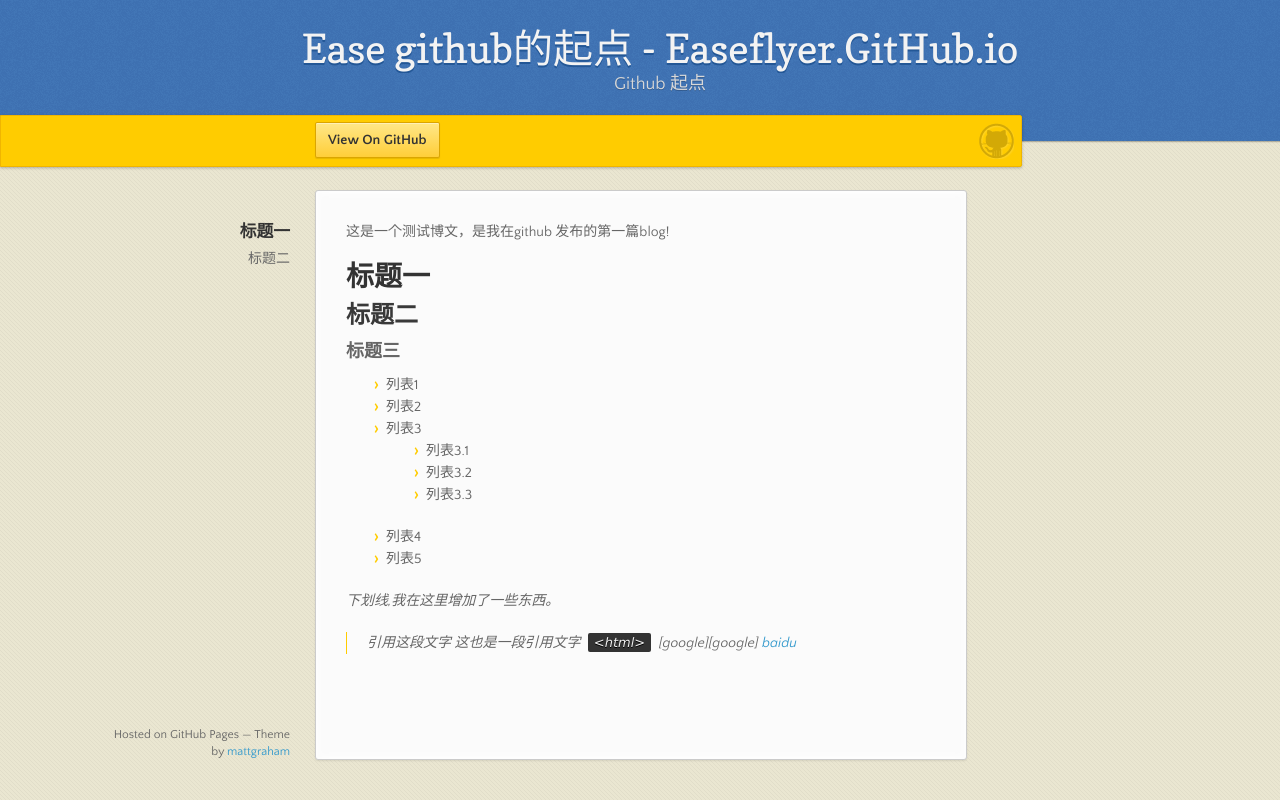
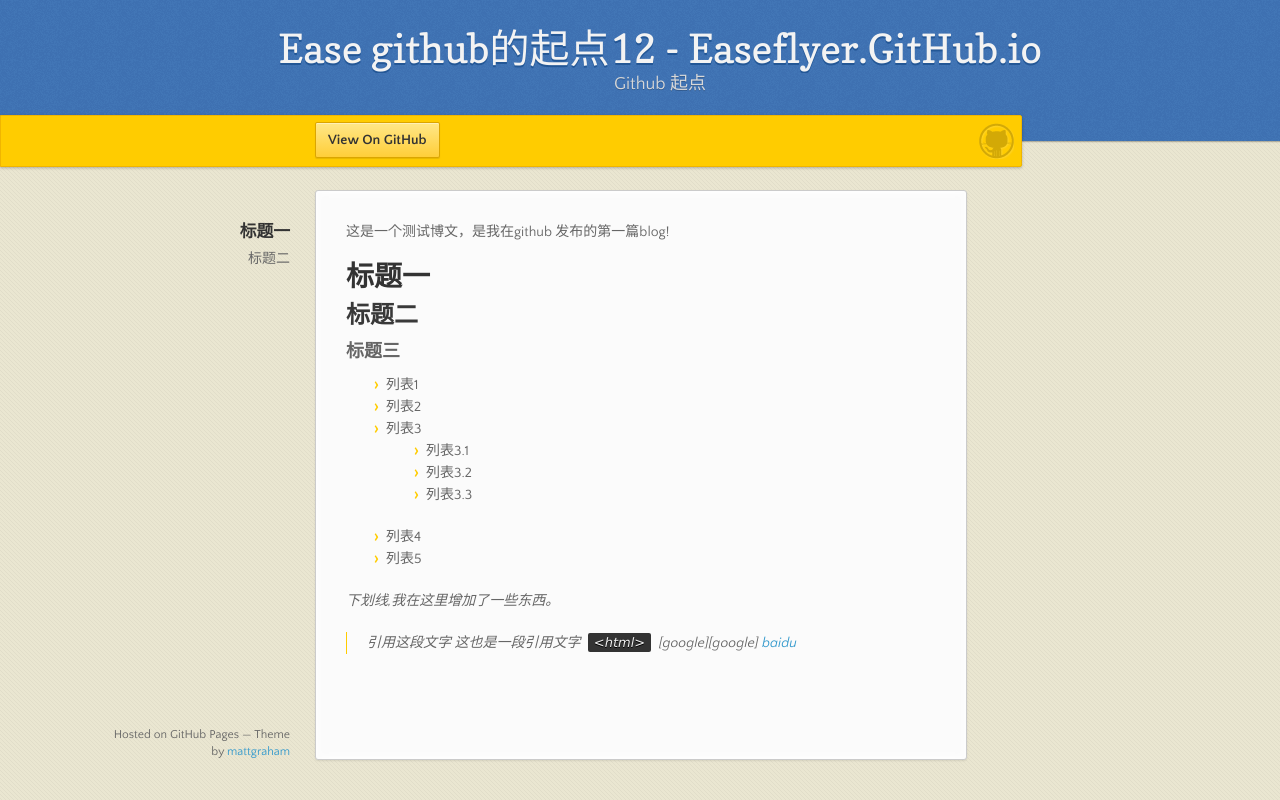
Before and after one commit to easeflyer/easeflyer.github.io, a plain HTML site: page index.html in a window 1280 px wide. Drawn offline with nearby package versions, Linux system fonts and the light colour scheme.

Commit message:
修改标题

```diff
--- a/index.html
+++ b/index.html
@@ -17,7 +17,7 @@
   <body>
 
       <header>
-        <h1>Ease github的起点 - Easeflyer.GitHub.io</h1>
+        <h1>Ease github的起点12 - Easeflyer.GitHub.io</h1>
         <p>Github 起点</p>
       </header>
 
```
